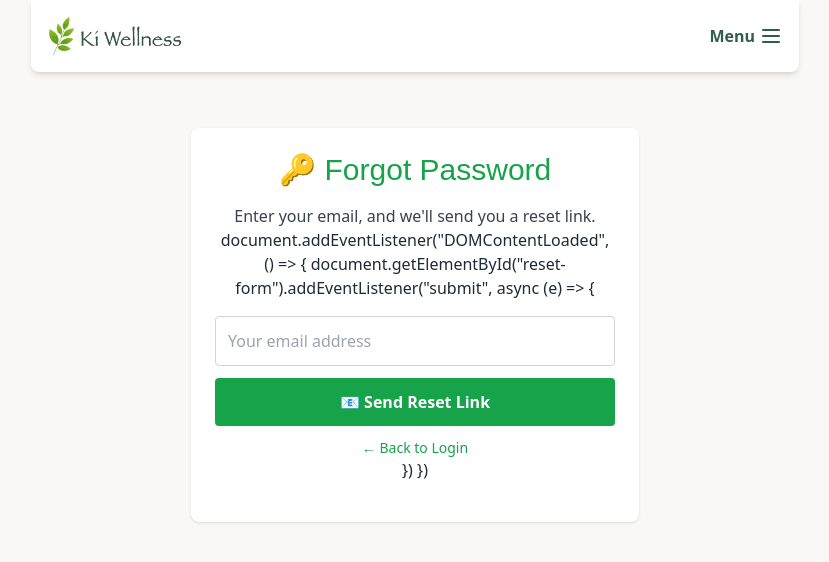
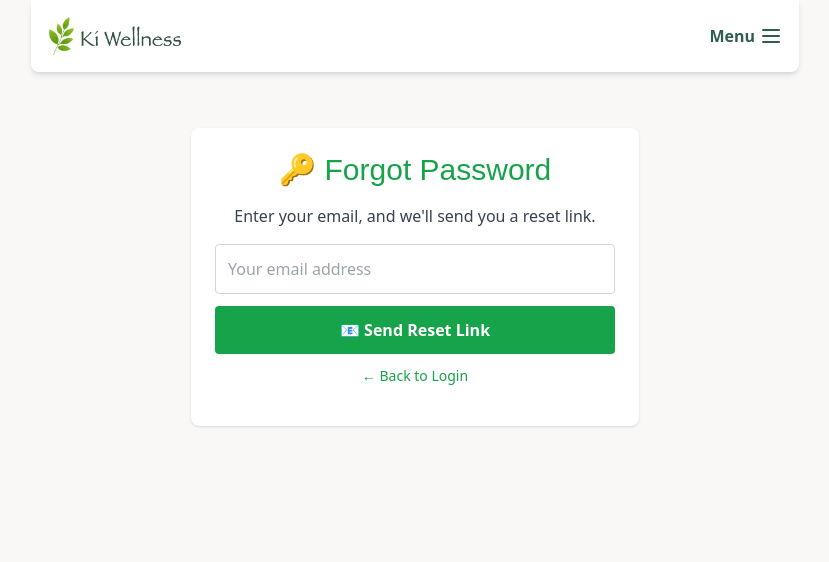
Before and after one commit to kcamacho1/ki-wellness, a FastAPI app: page /forgot-password in a window 1280 px wide. Shown: the top 562 px of the page, without its empty margins (225-1054 px from the left). Run offline with FastAPI, Linux system fonts and the light colour scheme; parts of the project's set-up code (start-up, migrations or seed data) failed here and were passed over; some libraries are stand-ins or nearby versions.

Commit message:
repaired forgot password page

```diff
--- a/app/templates/forgot-password.html
+++ b/app/templates/forgot-password.html
@@ -6,8 +6,6 @@
   <h2 class="text-3xl font-papyrus text-green-600">🔑 Forgot Password</h2>
   <p class="text-gray-700 mb-4">Enter your email, and we'll send you a reset link.</p>
 
-  document.addEventListener("DOMContentLoaded", () => {
-  document.getElementById("reset-form").addEventListener("submit", async (e) => {
   <form id="forgot-form" class="space-y-3">
     <input
       type="email"
@@ -28,8 +26,6 @@
       <a href="/login" class="text-green-600 hover:underline">← Back to Login</a>
     </div>
   </form>
-  })
-})
 
   <p id="status" class="text-sm text-gray-600 mt-2"></p>
 </section>
```
Lines whose indentation alone changed are shown as unchanged.
